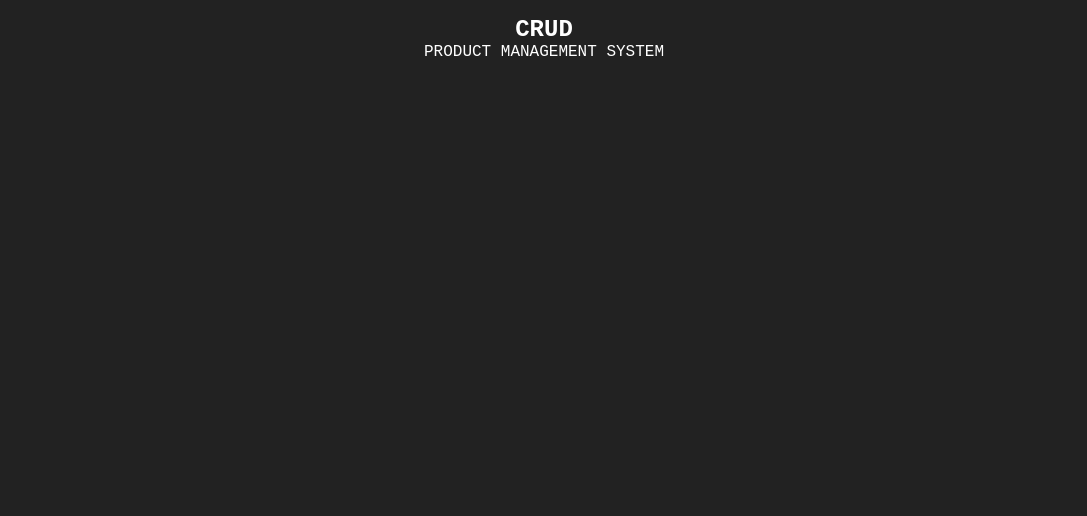
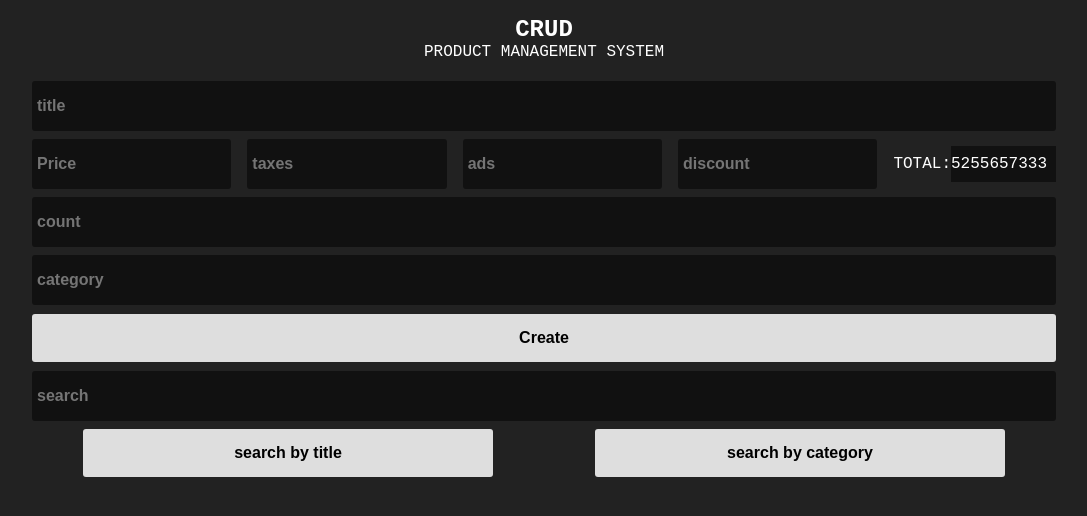
Before and after one commit to MuhmmdUsama/Product-Management-System-CRUDS-Operations-, a plain HTML site: page index.html in a window 1280 px wide. Shown: the whole page, without its empty margins (96-1183 px from the left). Drawn offline with Linux system fonts and the light colour scheme.

Commit message:
Create structuer of input section

```diff
--- a/index.css
+++ b/index.css
@@ -1,6 +1,7 @@
 * {
   margin: 0;
   padding: 0;
+  box-sizing: border-box;
 }
 
 body {
@@ -18,3 +19,75 @@
   text-align: center;
   margin: 1rem 0;
 }
+
+input {
+  width: 100%;
+  height: 50px;
+  color: #fff;
+  background: #111;
+  outline: none;
+  border: none;
+  padding: 5px;
+  margin: 4px 0;
+  border-radius: 3px;
+  font-size: 1rem;
+  font-weight: bold;
+  overflow-y: hidden;
+}
+
+input:focus {
+  background: #000;
+  transform: scale(1.02);
+  transition: 0.2s ease-in-out;
+}
+
+.price-section {
+  display: flex;
+  align-items: center;
+  text-align: center;
+}
+
+.price-section input {
+  width: 20%;
+  margin-right: 1rem;
+}
+
+#total {
+  background: #111;
+  padding: 9px 9px 9px 0;
+  font-size: 1rem;
+}
+
+#total::before {
+  content: 'TOTAL:';
+  background: #222;
+  padding: 9px 0 9px 0;
+}
+
+button {
+  width: 100%;
+  height: 3rem;
+  font-size: 1rem;
+  font-weight: bold;
+  border: none;
+  background: #dedede;
+  cursor: pointer;
+  transition: 0.2s ease-in;
+  margin: 0.3rem auto;
+  border-radius: 3px;
+}
+
+button:hover {
+  background: #fff;
+  color: #111;
+  letter-spacing: 1px;
+}
+
+.searchBtn {
+  display: flex;
+  justify-content: space-between;
+}
+
+.searchBtn button {
+  width: 40%;
+}
--- a/index.html
+++ b/index.html
@@ -1,20 +1,44 @@
 <!DOCTYPE html>
 <html lang="en">
   <head>
-    <meta charset="UTF-8">
-    <meta http-equiv="X-UA-Compatible" content="IE=edge">
-    <meta name="viewport" content="width=device-width, initial-scale=1.0">
-    <link rel="stylesheet" href="./index.css">
+    <meta charset="UTF-8" />
+    <meta http-equiv="X-UA-Compatible" content="IE=edge" />
+    <meta name="viewport" content="width=device-width, initial-scale=1.0" />
+    <link rel="stylesheet" href="./index.css" />
     <title>CRUDS</title>
   </head>
   <body>
     <div class="crud">
-        <div class="head">
+      <header class="head">
         <h2>CRUD</h2>
         <p>PRODUCT MANAGEMENT SYSTEM</p>
+      </header>
+
+      <div class="inputs">
+        <input type="text" placeholder="title" id="title" />
+
+        <div class="price-section">
+          <input type="number" placeholder="Price" id="price" />
+          <input type="number" placeholder="taxes" id="taxes" />
+          <input type="number" placeholder="ads" id="ads" />
+          <input type="number" placeholder="discount" id="discount" />
+          <small id="total">5255657333</small>
         </div>
-        <div class="inputs"></div>
-        <div class="outputs"></div>
+
+        <input type="number" placeholder="count" id="count" />
+        <input type="text" placeholder="category" id="category" />
+        <button id="submit">Create</button>
+      </div>
+
+      <div class="outputs">
+        <div class="searchBlock">
+          <input type="text" id="search" placeholder="search" />
+          <div class="searchBtn">
+            <button id="searchTitle">search by title</button>
+            <button id="searchCategory">search by category</button>
+          </div>
+        </div>
+      </div>
     </div>
     <script src="./index.js"></script>
   </body>
```
Lines whose indentation alone changed are shown as unchanged.
